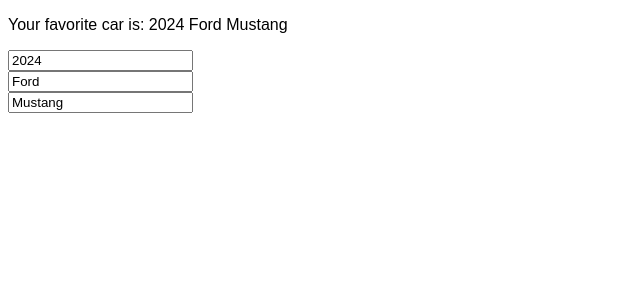
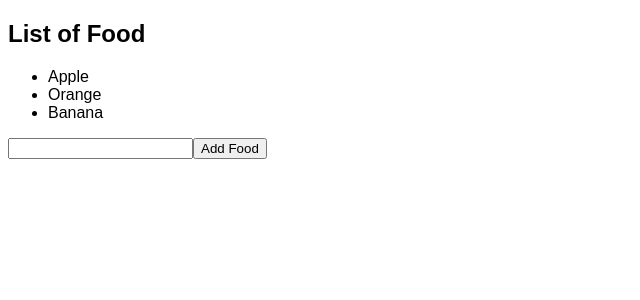
Before and after one commit to xuanwenj/ViteReactDemo, a React (Vite) app in the folder my-react-app/: page / in a window 1280 px wide. Shown: the top 300 px of the page, without its empty margins (0-640 px from the left). Built offline with nearby package versions, Linux system fonts and the light colour scheme.

Commit message:
Update state of array

```diff
--- a/my-react-app/src/App.jsx
+++ b/my-react-app/src/App.jsx
@@ -1,8 +1,8 @@
 
-import UpdateStateObject from './UpdateStateObject.jsx'
+import UpdateArray from './UpdateArray.jsx'
 
 function App() {
-  return(<UpdateStateObject/>);
+  return(<UpdateArray/>);
 }
 
 
--- /dev/null
+++ b/my-react-app/src/UpdateArray.jsx
@@ -0,0 +1,32 @@
+
+import React, {useState} from 'react';
+
+function UpdateArray(){
+    const [foods, setFoods]= useState(["Apple", "Orange","Banana"]);
+
+function handleAddFood(){
+const newFood = document.getElementById("foodInput").value;
+setFoods(f => [...f, newFood]);
+}
+function handleRemoveFood(index){
+    //use _for parameter is convention to indicat that the parameter being passed to the function
+    //is ignored
+setFoods(foods.filter((_, i) => i !== index));
+}
+
+
+return(<div>
+    <h2>List of Food</h2>
+    <ul>
+        {foods.map((food, index) =>
+        <li key={index} onClick={() => handleRemoveFood(index)}>
+                 {food}
+        </li>)}
+
+    </ul>
+    <input type="text" id="foodInput" placehoder="Enter food name" />
+    <button onClick={handleAddFood}>Add Food</button>
+</div>);
+}
+
+export default UpdateArray;
--- a/my-react-app/src/main.jsx
+++ b/my-react-app/src/main.jsx
@@ -42,6 +42,8 @@
 //                  used with multiple state updates and asynchronous functions
 
 // update state object
+
+// update state of array
 ReactDOM.createRoot(document.getElementById('root')).render(
   <React.StrictMode>
     <App />
```
